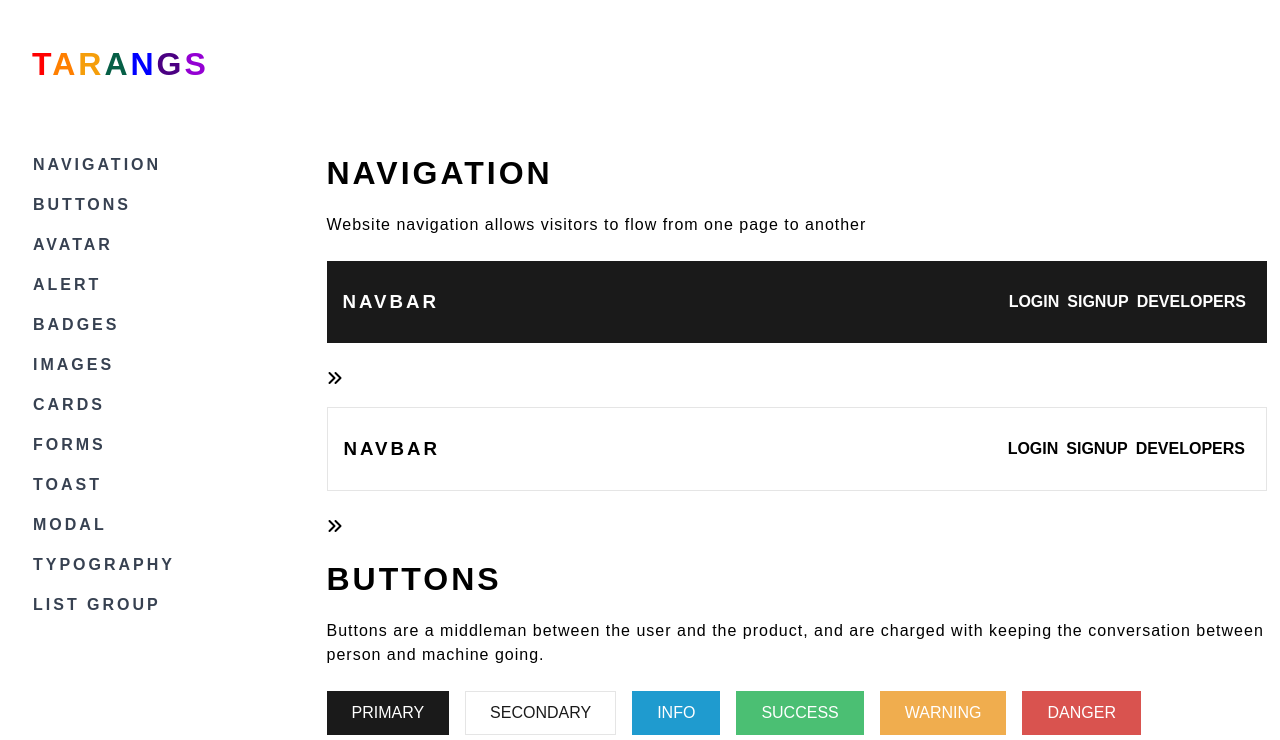
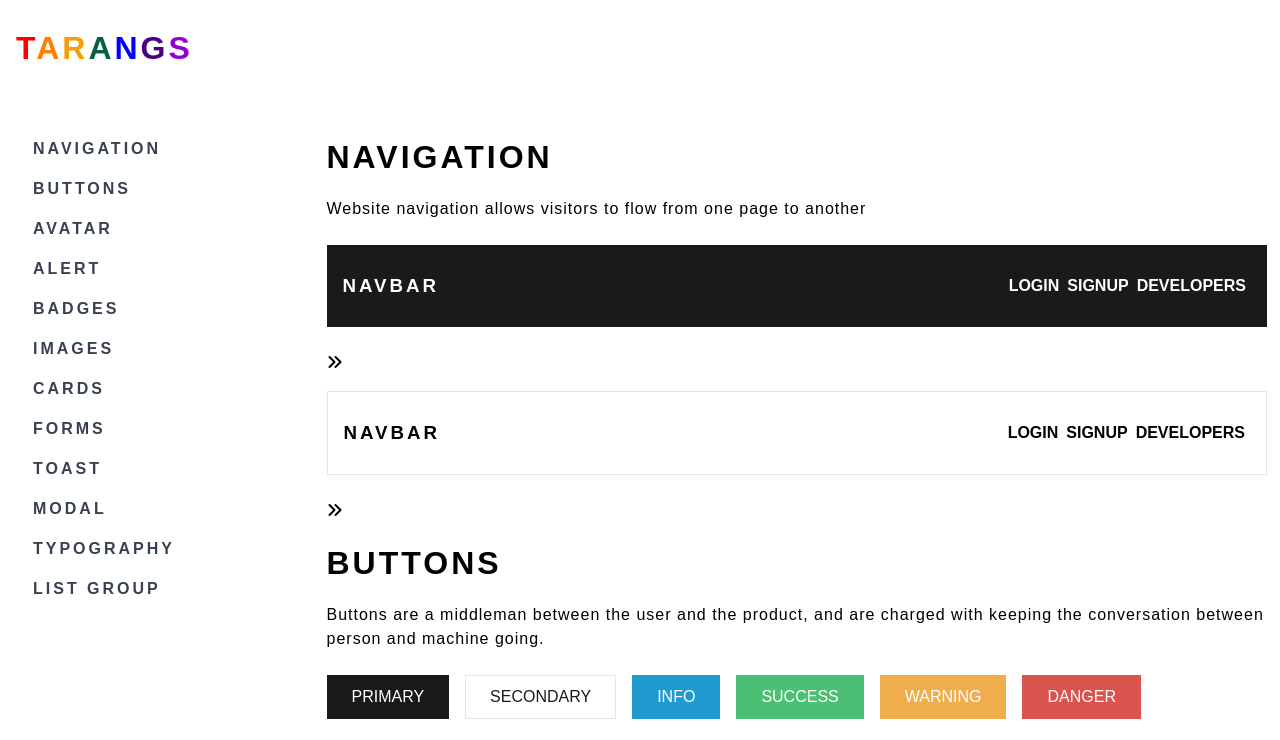
Before and after one commit to payalkherajani/Component-Library, a plain HTML site: page index.html in a window 1280 px wide. Shown: the top 740 px of the page. Drawn offline with Linux system fonts and the light colour scheme; a web font is replaced by a local one.

Commit message:
horizontal-spacing-fixed

```diff
--- a/styles/Layout/layout.css
+++ b/styles/Layout/layout.css
@@ -130,7 +130,7 @@ footer{
         position: relative;
         background-color: var(--white);
     }
-    header, footer{
+    footer{
         margin: 1rem;
     }
     .container{
```
Also changed, not shown: styles/main.css (line endings or trailing spaces).
